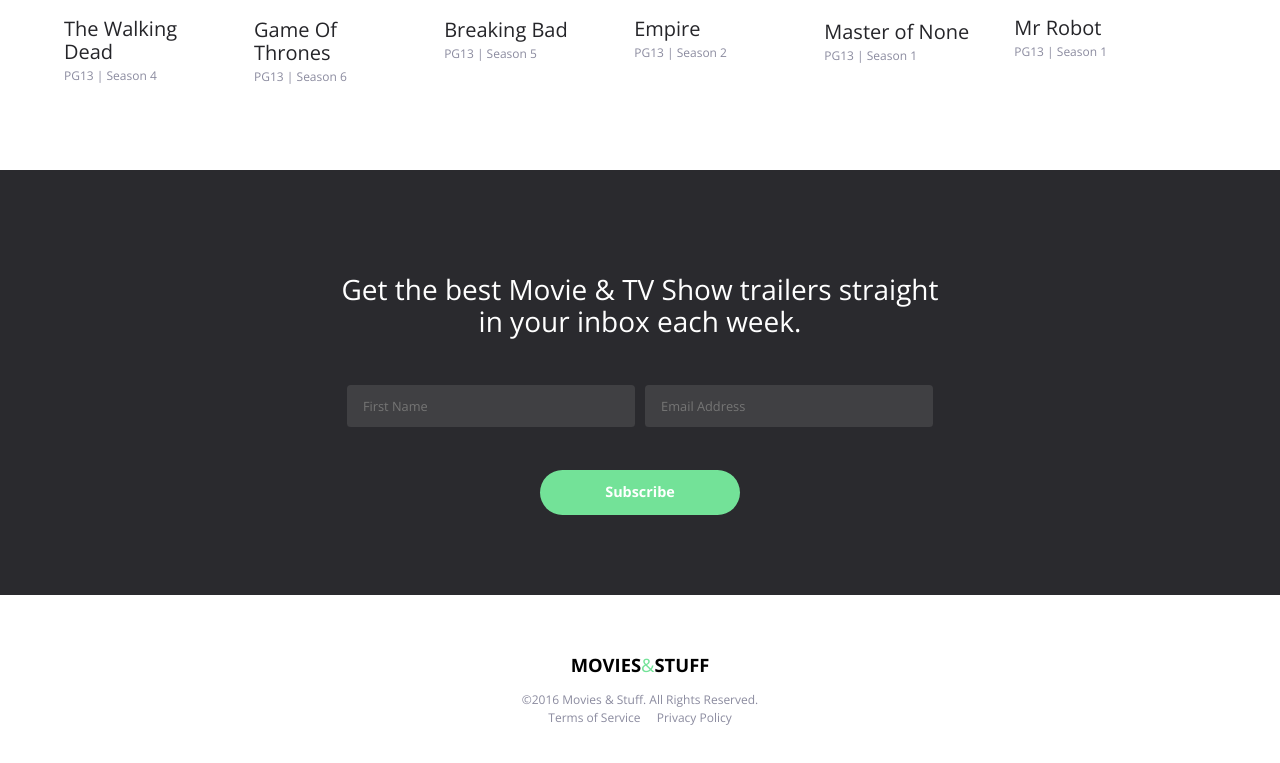
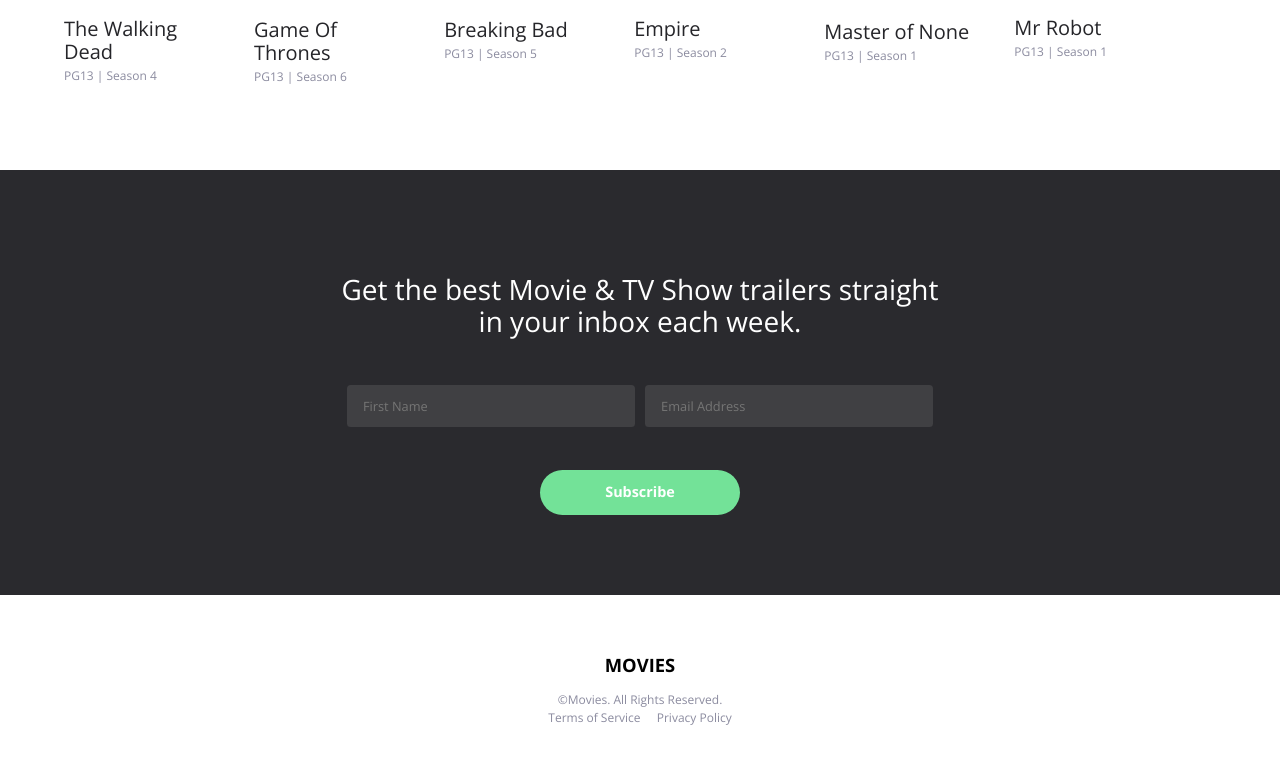
Before and after one commit to harlyon/movie, a plain HTML site: page index.html in a window 1280 px wide. Shown: the part 1621-2384 px from the top of the page. Drawn offline with nearby package versions, Linux system fonts and the light colour scheme.

Commit message:
Update index.html

```diff
--- a/index.html
+++ b/index.html
@@ -1,7 +1,7 @@
 <!DOCTYPE html>
 <html>
 <head>
-	<title>Movies &amp; Stuff | Mackenzie Child</title>
+	<title>Movies</title>
 	<link rel="stylesheet" type="text/css" href="https://cdnjs.cloudflare.com/ajax/libs/normalize/3.0.3/normalize.min.css">
 	<link href='https://fonts.googleapis.com/css?family=Open+Sans:300,700' rel='stylesheet' type='text/css'>
 	<link rel="stylesheet" href="https://maxcdn.bootstrapcdn.com/font-awesome/4.5.0/css/font-awesome.min.css">
@@ -10,7 +10,7 @@
 <body>
 	<header id="top_header" class="clearfix">
 		<div class="wrapper">
-			<h1 class="logo">Movies<span>&amp;</span>Stuff</h1>
+			<h1 class="logo">Movies</h1>
 			<nav id="main_nav">
 				<a href="#">Movies</a>
 				<a href="#">TV Shows</a>
@@ -171,8 +171,8 @@
 	</section>
 
 	<footer id="main_footer">
-		<p class="logo">Movies<span>&amp;</span>Stuff</p>
-		<p class="copyright">&copy;2016 Movies &amp; Stuff. All Rights Reserved.</p>
+		<p class="logo">Movies</p>
+		<p class="copyright">&copy;Movies. All Rights Reserved.</p>
 		<div class="links">
 			<a href="#">Terms of Service</a>
 			<a href="#">Privacy Policy</a>
```
